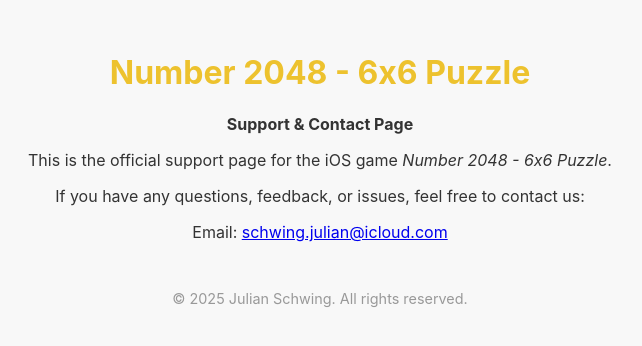
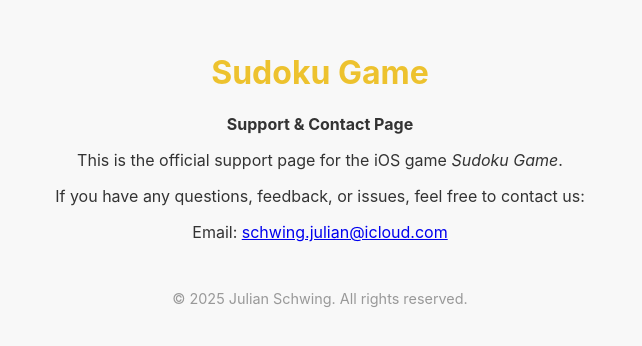
Before and after one commit to schwingjulian/sudoku-app, a plain HTML site: page index.html in a window 1280 px wide. Shown: the whole page, without its empty margins (320-962 px from the left). Drawn offline with Linux system fonts and the light colour scheme.

Commit message:
Update index.html

```diff
--- a/index.html
+++ b/index.html
@@ -30,9 +30,9 @@
 </head>
 <body>
     <div class="container">
-        <h1>Number 2048 - 6x6 Puzzle</h1>
+        <h1>Sudoku Game</h1>
         <p><strong>Support & Contact Page</strong></p>
-        <p>This is the official support page for the iOS game <em>Number 2048 - 6x6 Puzzle</em>.</p>
+        <p>This is the official support page for the iOS game <em>Sudoku Game</em>.</p>
         <p>If you have any questions, feedback, or issues, feel free to contact us:</p>
         <p>Email: <a href="mailto:schwing.julian@icloud.com">schwing.julian@icloud.com</a></p>
         <footer>
```
